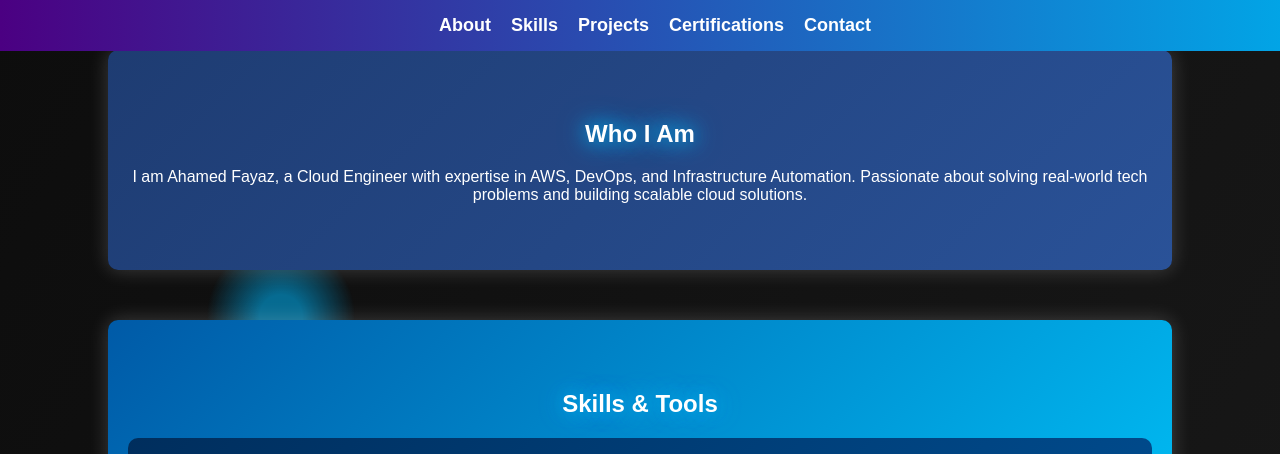
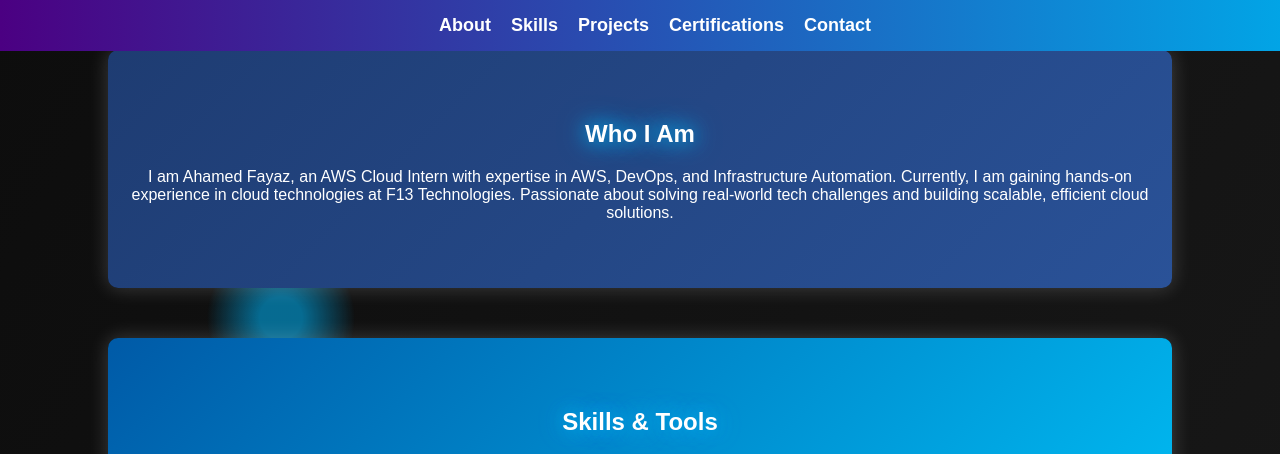
Before and after one commit to AFIQSA/portfolio, a plain HTML site: page index.html in a window 1280 px wide. Shown: the top 454 px of the page. Drawn offline with Linux system fonts and the light colour scheme.

Commit message:
Initial commit - Portfolio website

```diff
--- a/index.html
+++ b/index.html
@@ -3,7 +3,7 @@
 <head>
     <meta charset="UTF-8">
     <meta name="viewport" content="width=device-width, initial-scale=1.0">
-    <title>Ahamed Fayaz - Cloud Engineer</title>
+    <title>Ahamed Fayaz - AWS Cloud Intern</title>
     <link rel="stylesheet" href="styles.css">
     <link rel="stylesheet" href="https://cdnjs.cloudflare.com/ajax/libs/font-awesome/6.4.2/css/all.min.css">
 </head>
@@ -32,7 +32,7 @@
     <!-- About Me Section -->
     <section id="about">
         <h2>Who I Am</h2>
-        <p>I am Ahamed Fayaz, a Cloud Engineer with expertise in AWS, DevOps, and Infrastructure Automation. Passionate about solving real-world tech problems and building scalable cloud solutions.</p>
+        <p>I am Ahamed Fayaz, an AWS Cloud Intern with expertise in AWS, DevOps, and Infrastructure Automation. Currently, I am gaining hands-on experience in cloud technologies at F13 Technologies. Passionate about solving real-world tech challenges and building scalable, efficient cloud solutions.</p>
     </section>
 
     <!-- Skills & Tools Section -->
```
